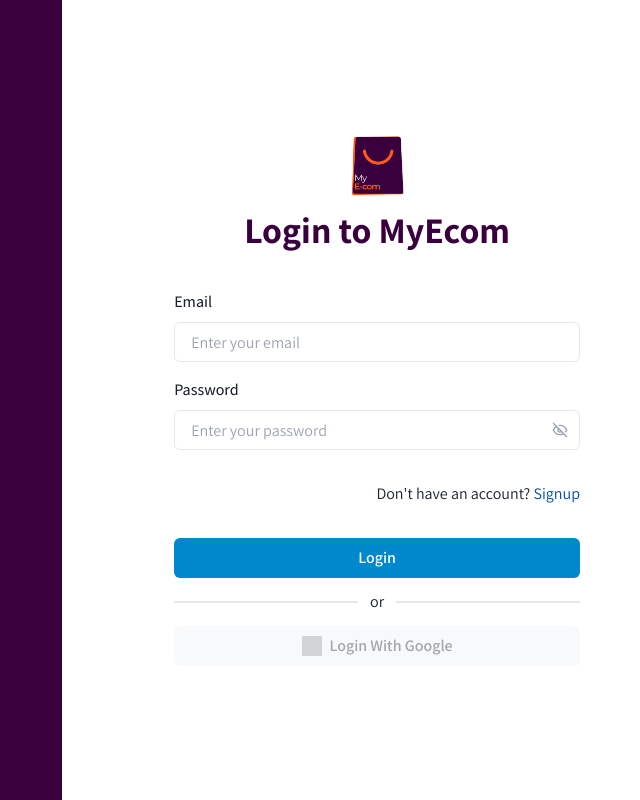
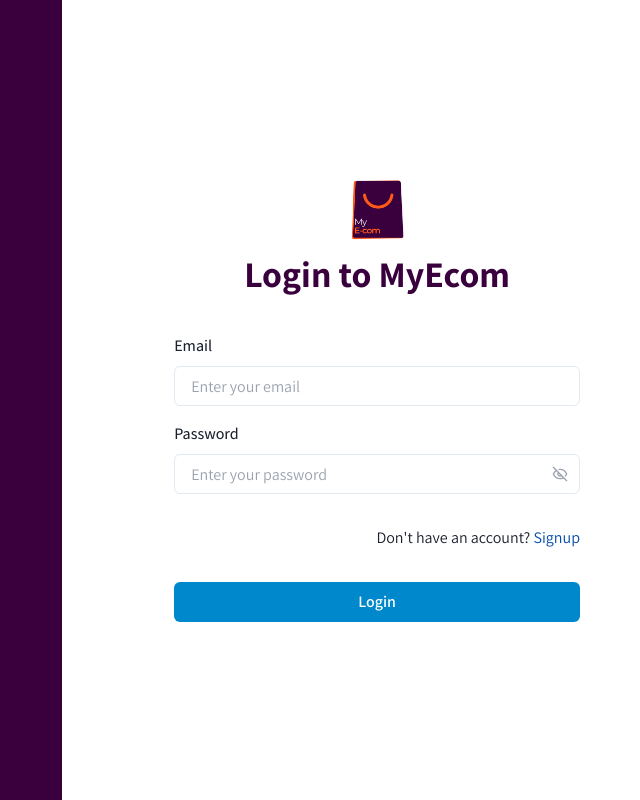
Before and after one commit to prtkjha01/my-ecom, a Next.js app: page /login in a window 1280 px wide. Shown: the whole page, without its empty margins (588-1228 px from the left). Built offline with nearby package versions, Linux system fonts and the light colour scheme; grey boxes are pictures that could not be loaded.

Commit message:
fixes - Login with google btn hidden from login and signup, - Cart count updates instantly on updating cart

```diff
--- a/src/components/auth/login/LoginForm.jsx
+++ b/src/components/auth/login/LoginForm.jsx
@@ -68,23 +68,6 @@
         });
       });
   };
-  const handleGoogleLoginSuccess = (response) => {
-    console.log(response);
-  };
-  const handleGoogleLoginFailure = (response) => {
-    console.log(response);
-  };
-  const fetchData = async () => {
-    try {
-      const response = await axios.get(process.env.NEXT_PUBLIC_SERVER_LOCAL);
-      console.log(response.data);
-    } catch (error) {
-      console.log(error);
-    }
-  };
-  // useEffect(() => {
-  //   fetchData();
-  // }, []);
 
   return (
     <div className="p-4 md:p-48 lg:p-28 w-full">
@@ -173,45 +156,21 @@
           </Form>
         )}
       </Formik>
-      <div className="or-container flex items-center my-3 gap-3">
+      <div className="or-container items-center my-3 gap-3 hidden">
         <div className="separator bg-gray-200 h-[2px] w-full"></div>
         <div className="or">or</div>
         <div className="separator bg-gray-200 h-[2px] w-full"></div>
       </div>
-      <Button
-        type="button"
-        className="w-full"
-        isDisabled
-        // onClick={() => signIn("google")}
-      >
+      <Button type="button" className="w-full" display={"none"} isDisabled>
         <span>
           <img
             src="https://w7.pngwing.com/pngs/543/934/png-transparent-google-app-logo-google-logo-g-suite-google-text-logo-circle.png"
-            className=" h-5 w-5 mix-blend-multiply mr-2"
+            className=" h-5 w-5 mix-blend-multiply mr-2 "
             alt="google-icon"
           />
         </span>
         Login With Google
       </Button>
-      {/* <GoogleLogin
-        clientId={process.env.NEXT_PUBLIC_GOOGLE_CLIENT_ID}
-        render={(renderProps) => (
-          <Button className="w-full" onClick={renderProps.onClick}>
-            <span>
-              <img
-                src="https://w7.pngwing.com/pngs/543/934/png-transparent-google-app-logo-google-logo-g-suite-google-text-logo-circle.png"
-                className=" h-5 w-5 mix-blend-multiply mr-2"
-                alt="google-icon"
-              />
-            </span>
-            Login With Google
-          </Button>
-        )}
-        onSuccess={handleGoogleLoginSuccess}
-        onFailure={handleGoogleLoginFailure}
-        cookiePolicy="single_host_origin"
-        isSignedIn
-      /> */}
     </div>
   );
 };
--- a/src/components/auth/signup/SignupForm.jsx
+++ b/src/components/auth/signup/SignupForm.jsx
@@ -80,7 +80,6 @@
   const handleRegister = (values, actions) => {
     const payload = { ...values };
     delete payload.confirmedPassword;
-    // console.log(payload);
 
     dispatch(register(payload))
       .then(() => {
@@ -269,12 +268,12 @@
           </Form>
         )}
       </Formik>
-      <div className="or-container flex items-center my-3 gap-3">
+      <div className="or-container hidden items-center my-3 gap-3">
         <div className="separator bg-gray-200 h-[2px] w-full"></div>
         <div className="or">or</div>
         <div className="separator bg-gray-200 h-[2px] w-full"></div>
       </div>
-      <Button className="w-full cursor-not-allowed" isDisabled>
+      <Button className="w-full cursor-not-allowed" display={"none"} isDisabled>
         <span>
           <img
             src="https://w7.pngwing.com/pngs/543/934/png-transparent-google-app-logo-google-logo-g-suite-google-text-logo-circle.png"
@@ -282,7 +281,7 @@
             alt="google-icon"
           />
         </span>
-        Login With Google
+        Continue With Google
       </Button>
     </div>
   );
--- a/src/components/productDetails/index.jsx
+++ b/src/components/productDetails/index.jsx
@@ -6,7 +6,7 @@
 import { useRouter } from "next/router";
 import { Button, Skeleton } from "@chakra-ui/react";
 import { getProduct } from "@/redux/slices/product";
-import { addToCart } from "@/redux/slices/cart";
+import { addToCart, getCart } from "@/redux/slices/cart";
 import { getCookie } from "@/utils/cookies";
 import ProductImage, { ProductImageSkeleton } from "./components/ProductImage";
 import ProductInfo, { ProductInfoSkeleton } from "./components/ProductInfo";
@@ -56,6 +56,7 @@
         })
       )
         .then(() => {
+          dispatch(getCart());
           toast({
             title: "Product added to cart",
             status: "success",
```
